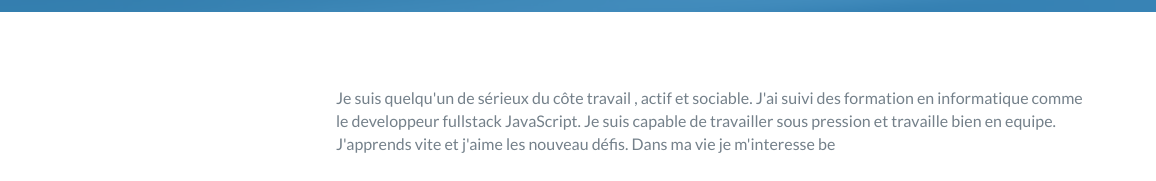
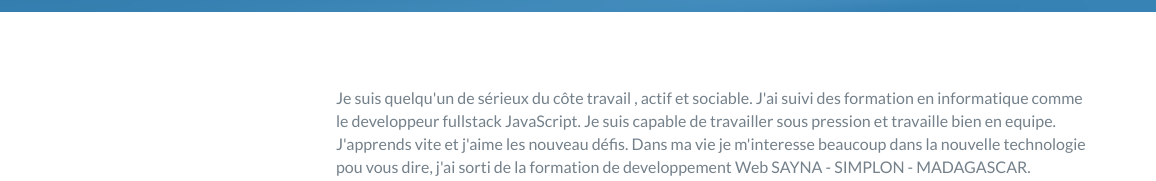
Before and after one commit to henryRoby/Portfolio, a website: page index.html in a window 1280 px wide. Shown: the part 788-969 px from the top of the page, 124-1280 px from the left. Drawn offline with nearby package versions, Linux system fonts and the light colour scheme.

Commit message:
mon profil1

```diff
--- a/index.html
+++ b/index.html
@@ -78,7 +78,8 @@
                        Je suis quelqu'un de sérieux du côte travail , actif et sociable. J'ai suivi des formation en informatique comme le developpeur fullstack
                        JavaScript. Je suis capable de travailler sous pression et travaille bien en equipe.
                        J'apprends vite et j'aime les nouveau défis.
-                       Dans ma vie je m'interesse be
+                       Dans ma vie je m'interesse beaucoup dans la nouvelle technologie pou vous dire,
+                       j'ai sorti de la formation de developpement Web SAYNA - SIMPLON - MADAGASCAR.
                     </p>
                 </div>
             </div>
```
